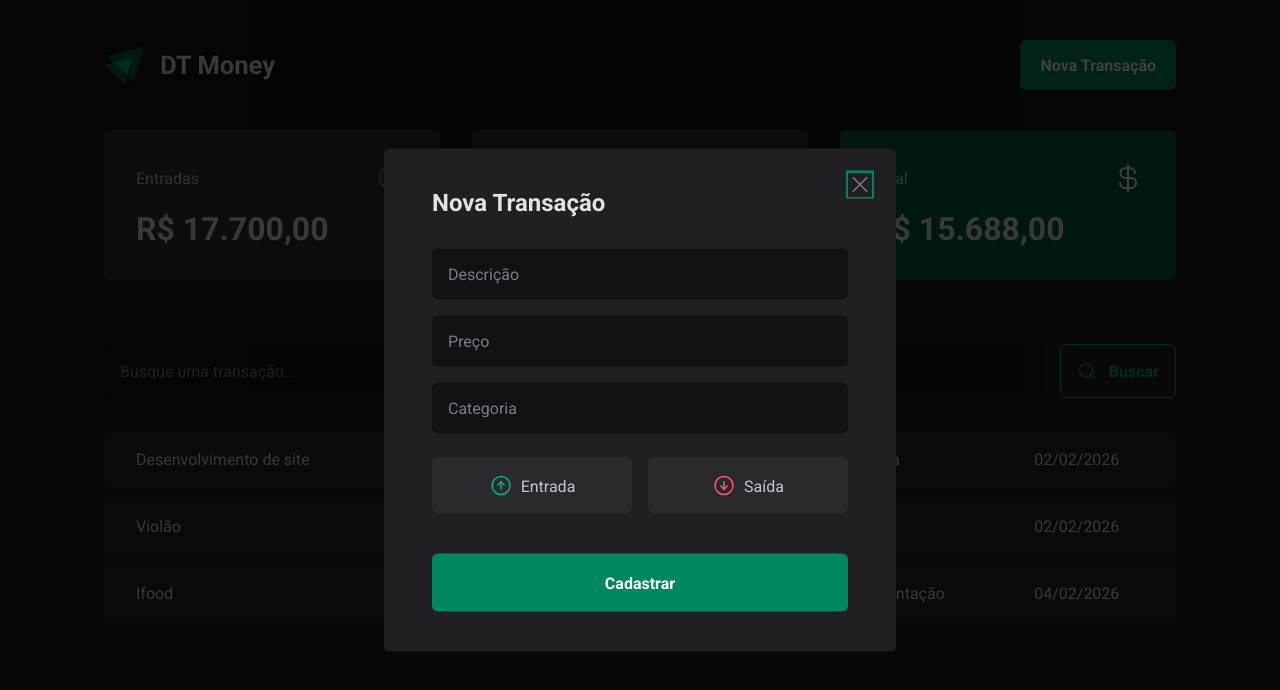
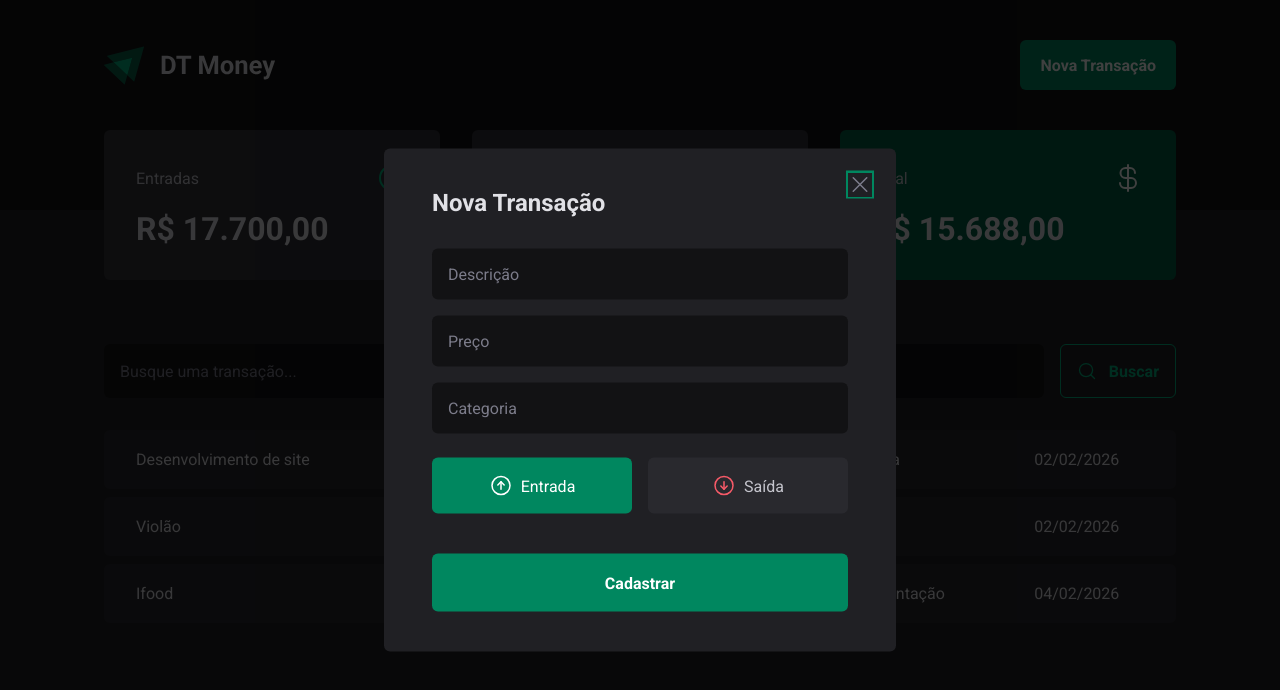
Before and after one commit to renatobarbosa-dc/fundamentos_react_3_DT_Money, a React (Vite) app in the folder 03-dt-money/: page / in a window 1280 px wide. Both pictures are taken after a click on the button "Nova Transação". Shown: the top 690 px of the page. Built offline with nearby package versions, Linux system fonts and the light colour scheme; data requests are answered from the project's data file.

Commit message:
type enum

```diff
--- a/03-dt-money/src/components/NewTransactionModal/index.tsx
+++ b/03-dt-money/src/components/NewTransactionModal/index.tsx
@@ -1,31 +1,41 @@
 import * as Dialog from "@radix-ui/react-dialog";
-import { CloseButton, Content, Overlay, TransactionType, TransactionTypeButton } from "./styles";
+import {
+  CloseButton,
+  Content,
+  Overlay,
+  TransactionType,
+  TransactionTypeButton,
+} from "./styles";
 import { ArrowCircleDown, ArrowCircleUp, X } from "phosphor-react";
-import * as z from 'zod'
-import { useForm } from "react-hook-form";
+import * as z from "zod";
+import { Controller, useForm } from "react-hook-form";
 import { zodResolver } from "@hookform/resolvers/zod";
 
 const newTransactionFormSchema = z.object({
   description: z.string(),
   price: z.number(),
   category: z.string(),
-  // type: z.enum(['income', 'outcome']),
-})
+  type: z.enum(["income", "outcome"]),
+});
 
 type NewTransactionFormInputs = z.infer<typeof newTransactionFormSchema>;
 
 export function NewTransactionModal() {
   const {
+    control,
     register,
     handleSubmit,
-    formState: { isSubmitting }
+    formState: { isSubmitting },
   } = useForm<NewTransactionFormInputs>({
     resolver: zodResolver(newTransactionFormSchema),
-  })
+    defaultValues: {
+      type: 'income'
+    }
+  });
 
-  async function handleCreateNewTransaction(data: NewTransactionFormInputs){
-    await new Promise(resolve => setTimeout(resolve, 2000));
-    console.log(data)
+  async function handleCreateNewTransaction(data: NewTransactionFormInputs) {
+    await new Promise((resolve) => setTimeout(resolve, 2000));
+    console.log(data);
   }
 
   return (
@@ -36,45 +46,55 @@
         <Dialog.Title>Nova Transação</Dialog.Title>
 
         <CloseButton>
-            <X size={24}/>
+          <X size={24} />
         </CloseButton>
 
-        <form action='' onSubmit={handleSubmit(handleCreateNewTransaction)}>
+        <form action="" onSubmit={handleSubmit(handleCreateNewTransaction)}>
           <input
             type="text"
             placeholder="Descrição"
             required
-              {...register('description')}
+            {...register("description")}
           />
           <input
             type="number"
             placeholder="Preço"
             required
-              {...register('price', { valueAsNumber: true})}
+            {...register("price", { valueAsNumber: true })}
           />
           <input
             type="text"
             placeholder="Categoria"
             required
-              {...register('category')}
+            {...register("category")}
           />
 
-            <TransactionType>
+          <Controller
+            control={control}
+            name="type"
+            render={({ field }) => {
+              return (
+                <TransactionType
+                  onValueChange={field.onChange}
+                  value={field.value}>
                   <TransactionTypeButton variant="income" value="income">
                     <ArrowCircleUp size={24} />
                       Entrada
                   </TransactionTypeButton>
+
                   <TransactionTypeButton variant="outcome" value="outcome">
                     <ArrowCircleDown size={24} />
                       Saída
                   </TransactionTypeButton>
                 </TransactionType>
+              );
+            }}
+          />
 
           <button type="submit" disabled={isSubmitting}>
             Cadastrar
           </button>
         </form>
-
       </Content>
     </Dialog.Portal>
   );
```
Lines whose indentation alone changed are shown as unchanged.
